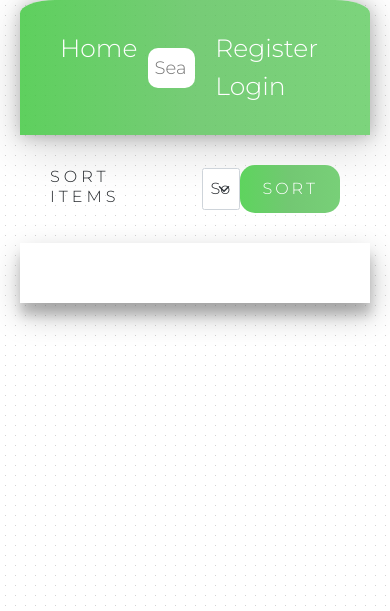
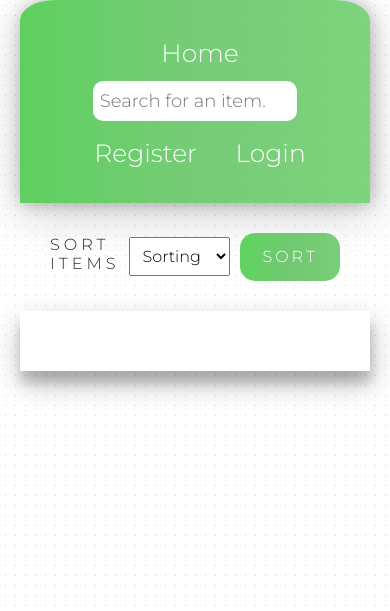
Before and after one commit to maciejwojtkowiak/fitshop, a Django app: page / in a window 390 px wide. Shown: the part 20-631 px from the top of the page. Run offline with Django 3.2, Linux system fonts and the light colour scheme; data that the repository does not hold is empty.

Commit message:
made navbar and sort form responsive

```diff
--- a/shop/static/shop/home-style.css
+++ b/shop/static/shop/home-style.css
@@ -35,76 +35,6 @@ body {
     }
 }
 
-.navbar__list{
-    box-shadow: 1px 1px 17px rgba(0, 0, 0, 0.26), 1px 12px 50px rgba(0, 0, 0, 0.178);
-    background-image: linear-gradient(to right,
-    rgba(47, 194, 47, 0.774),
-    rgba(74, 187, 74, 0.753),
-    rgba(75, 196, 75, 0.726));
-    border-top-left-radius: 10%;
-    border-top-right-radius: 10%;
-    font-size: 2.5rem;
-    padding: 3rem;
-    display: grid;
-    grid-template-columns: 1fr 1fr 1fr;
-
-}
-@media only screen and (max-width: 600px) {
-    .navbar__list{
-        flex-direction: column;
-        justify-content: center;
-    }
-}
-
-.navbar__rightside {
-   justify-self: flex-end;
-   align-items: flex-end;
-}
-
-
-.navbar__search-form {
-    display: flex;
-    flex-direction: row;
-    align-items: center;
-    justify-content: center;
-}
-
-.navbar__search-text {
-    border: none;
-    border-radius: 10px;
-    height: 4rem;
-    width: 70%;
-    font-size: 1.8rem;
-    padding: .3rem  .7rem  .3rem .7rem;
-    transition: all .5s;
-
-}
-
-.navbar__search-text:focus {
-    transition: all .5s;
-    width: 90%;
-    outline-style: none;
-}
-
-
-.navbar__link{
-    text-decoration: none;
-    color: white;
-    display: inline-block;
-    margin-left: 1rem;
-
-}
-
-.navbar__link:hover{
-    color: white;
-    transform: translateY(-4px);
-    transition: all .2s;
-}
-
-
-.navbar__register{
-    margin-right: 2.2rem;
-}
 
 .sort__form{
     padding: 3rem 3rem 3rem 3rem;
@@ -119,6 +49,15 @@ body {
     font-size: 1.6rem;
     letter-spacing: .4rem;
 }
+
+@media only screen and (max-width: 60rem) {
+    .sort__header {
+        margin-right: 0;
+    }
+
+}
+
+
 
 .sort__submit {
     letter-spacing: .3rem;
@@ -166,14 +105,22 @@ input[type=number] {
     -moz-appearance:textfield; /* Firefox */
 }
 
-.sort__select,
-.form-select {
+.sort__select{
     font-family: 'Montserrat', sans-serif;
     width: 20%;
     height: 20%;
     padding: .8rem;
     font-size: 1.6rem;
     margin-left: 3rem;
+}
+
+@media only screen and (max-width: 60rem) {
+    .sort__select {
+        width:100%;
+        height: 100%;
+        margin: 0 1rem 0 1rem
+    }
+
 }
 
 
@@ -189,6 +136,14 @@ input[type=number] {
     justify-items: center;
     z-index: 10;
     overflow: auto;
+}
+
+@media only screen and (max-width: 60rem) {
+    .shop {
+       grid-template-columns: 1fr;
+
+    }
+
 }
 
 .item-button {
--- /dev/null
+++ b/shop/static/shop/navbar-style.css
@@ -0,0 +1,98 @@
+.navbar__list{
+    box-shadow: 1px 1px 17px rgba(0, 0, 0, 0.26), 1px 12px 50px rgba(0, 0, 0, 0.178);
+    background-image: linear-gradient(to right,
+    rgba(47, 194, 47, 0.774),
+    rgba(74, 187, 74, 0.753),
+    rgba(75, 196, 75, 0.726));
+    border-top-left-radius: 10%;
+    border-top-right-radius: 10%;
+    font-size: 2.5rem;
+    padding: 3rem;
+    display: grid;
+    grid-template-columns: 1fr 1fr 1fr;
+
+}
+@media only screen and (max-width: 60rem) {
+    .navbar__list{
+            grid-template-columns: 1fr;
+            grid-template-rows: 1fr 1fr 1fr;
+            place-items: center;
+
+    }
+}
+
+.navbar__rightside {
+   justify-self: flex-end;
+   align-items: flex-end;
+}
+
+@media only screen and (max-width: 60rem) {
+    .navbar__rightside {
+        margin-top: 1rem;
+        justify-self: center;
+        align-items: flex-end;
+
+    }
+
+}
+
+
+.navbar__search-form {
+    display: flex;
+    flex-direction: row;
+    align-items: center;
+    justify-content: center;
+}
+
+.navbar__search-text {
+    border: none;
+    border-radius: 10px;
+    height: 4rem;
+    width: 70%;
+    font-size: 1.8rem;
+    padding: .3rem  .7rem  .3rem .7rem;
+    transition: all .5s;
+
+}
+
+@media only screen and (max-width: 60rem) {
+    .navbar__search-text {
+        width: 90%;
+
+    }
+
+}
+
+.navbar__search-text:focus {
+    transition: all .5s;
+    width: 90%;
+    outline-style: none;
+}
+
+@media only screen and (max-width: 60rem) {
+    .navbar__search-text:focus {
+        width: 100%;
+
+    }
+
+}
+
+
+.navbar__link{
+    text-decoration: none;
+    color: white;
+    display: inline-block;
+    margin-left: 1rem;
+
+}
+
+.navbar__link:hover{
+    color: white;
+    transform: translateY(-4px);
+    transition: all .2s;
+}
+
+
+.navbar__register{
+    margin-right: 2.2rem;
+}
--- a/shop/templates/shop/base.html
+++ b/shop/templates/shop/base.html
@@ -13,6 +13,7 @@
         <link rel="stylesheet" type="text/css" href="{% static 'shop/form-style.css' %}">
         <link rel="stylesheet" type="text/css" href="{% static 'shop/order-message-style.css' %}">
         <link rel="stylesheet" type="text/css" href="{% static 'shop/delete-style.css' %}">
+        <link rel="stylesheet" type="text/css" href="{% static 'shop/navbar-style.css' %}"
         <link rel="preconnect" href="https://fonts.googleapis.com">
         <link rel="preconnect" href="https://fonts.gstatic.com" crossorigin>
         <link href="https://fonts.googleapis.com/css2?family=Montserrat:wght@300&display=swap" rel="stylesheet">
--- a/shop/templates/shop/home.html
+++ b/shop/templates/shop/home.html
@@ -9,7 +9,7 @@
     {% include 'shop/navbar.html' %}
     <form class = "sort__form" method="GET" action="{% url 'sort-page' %}">
         <h1 class="sort__header"> SORT ITEMS </h1>
-            <select class= "form-select sort__select" name="select">
+            <select class= "sort__select" name="select">
                 <option disabled selected> Sorting method</option>
                 <option value="v1">Price: low to high</option>
                 <option value="v2">Price: high to low</option>
```
